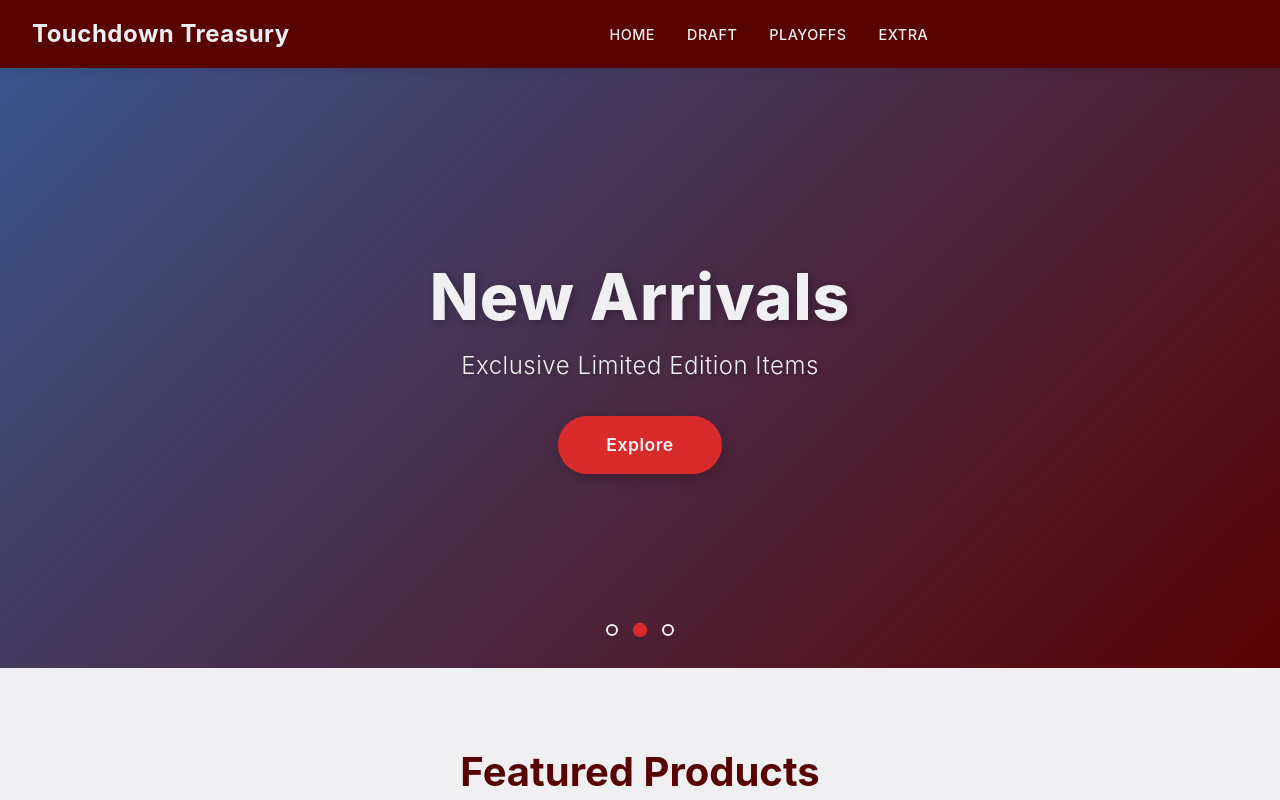
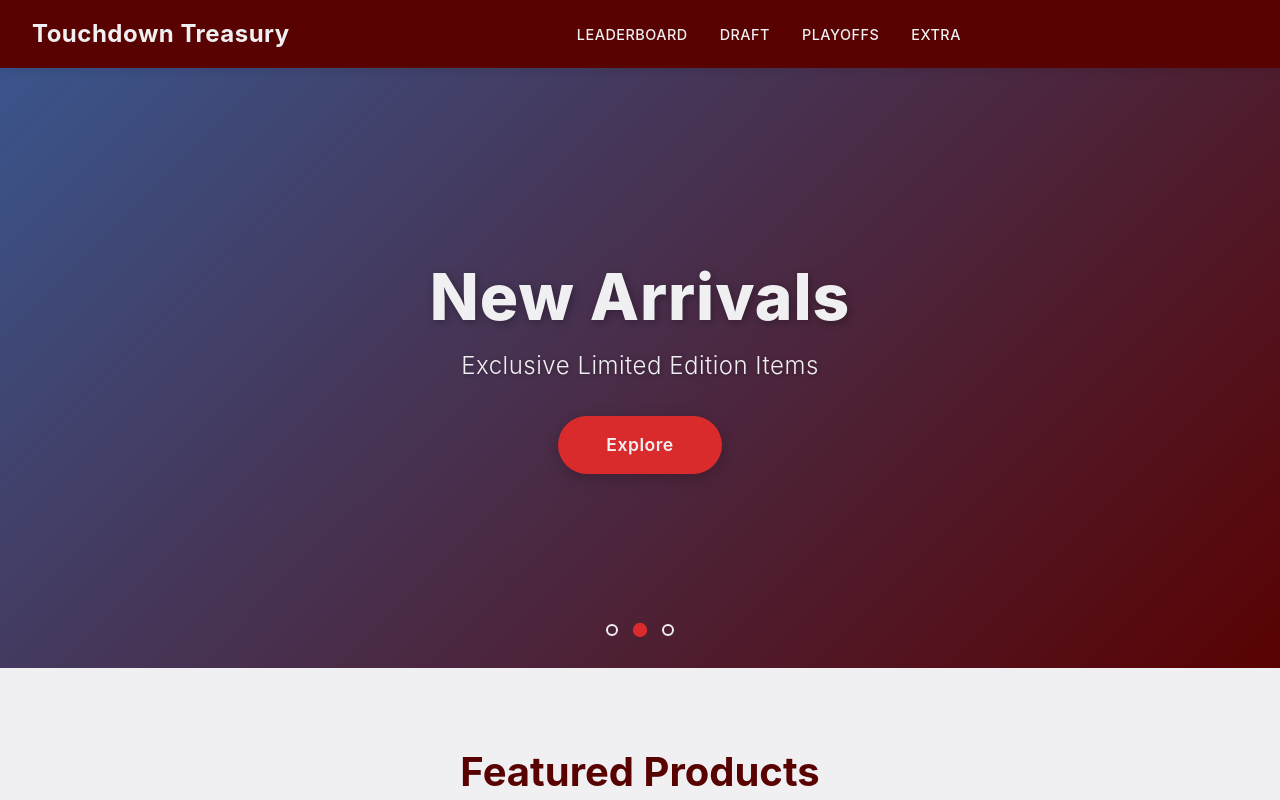
Before and after one commit to Bre-Wonder/touchdownTreasury, a React (Vite) app: page / in a window 1280 px wide. Shown: the top 800 px of the page. Built offline with nearby package versions, Linux system fonts and the light colour scheme.

Commit message:
updated the name of a toggle

```diff
--- a/src/components/Header.tsx
+++ b/src/components/Header.tsx
@@ -27,7 +27,7 @@
 
         <nav className={`header-nav ${menuOpen ? 'active' : ''}`}>
           <ul className="nav-list">
-            <li><a href="#home">HOME</a></li>
+            <li><a href="#home">LEADERBOARD</a></li>
             <li><a href="#new">DRAFT</a></li>
             <li><a href="#products">PLAYOFFS</a></li>
             <li><a href="#merch">EXTRA</a></li>
```
